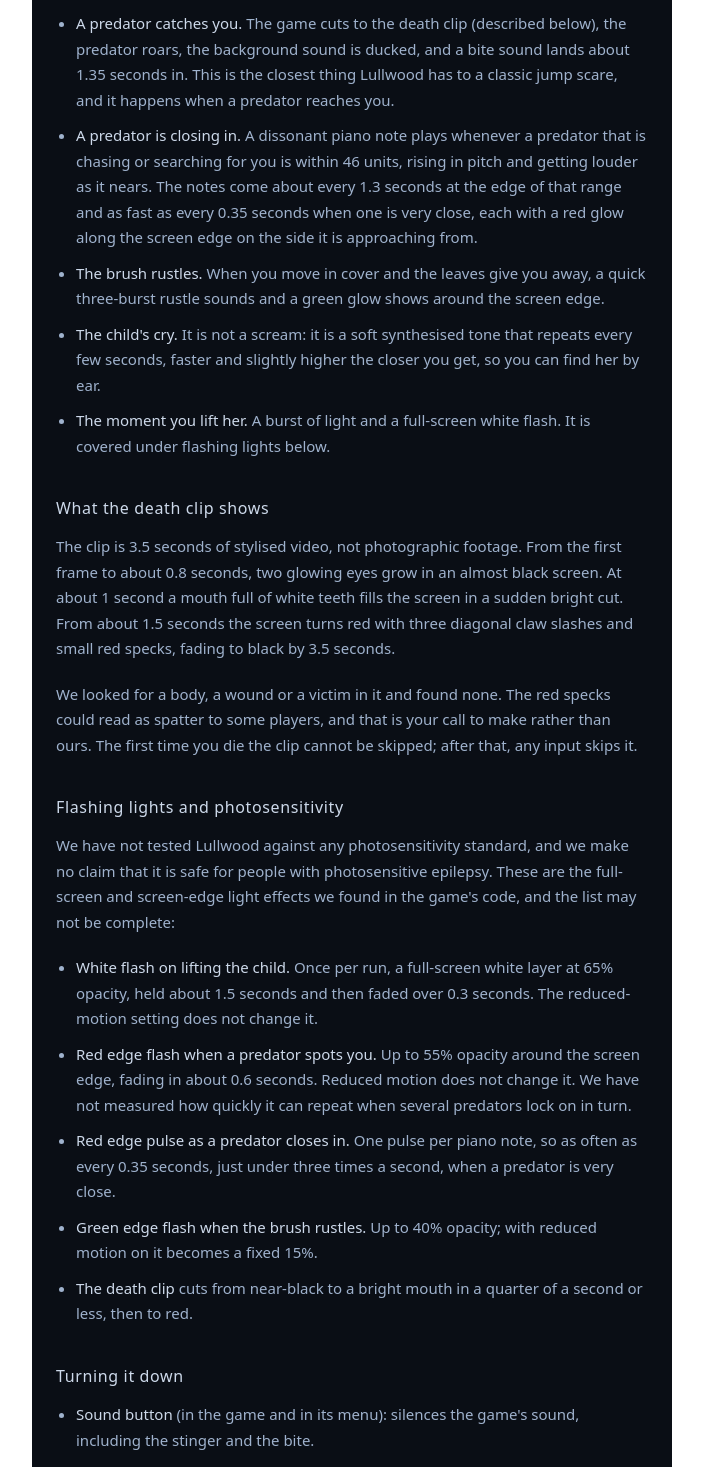
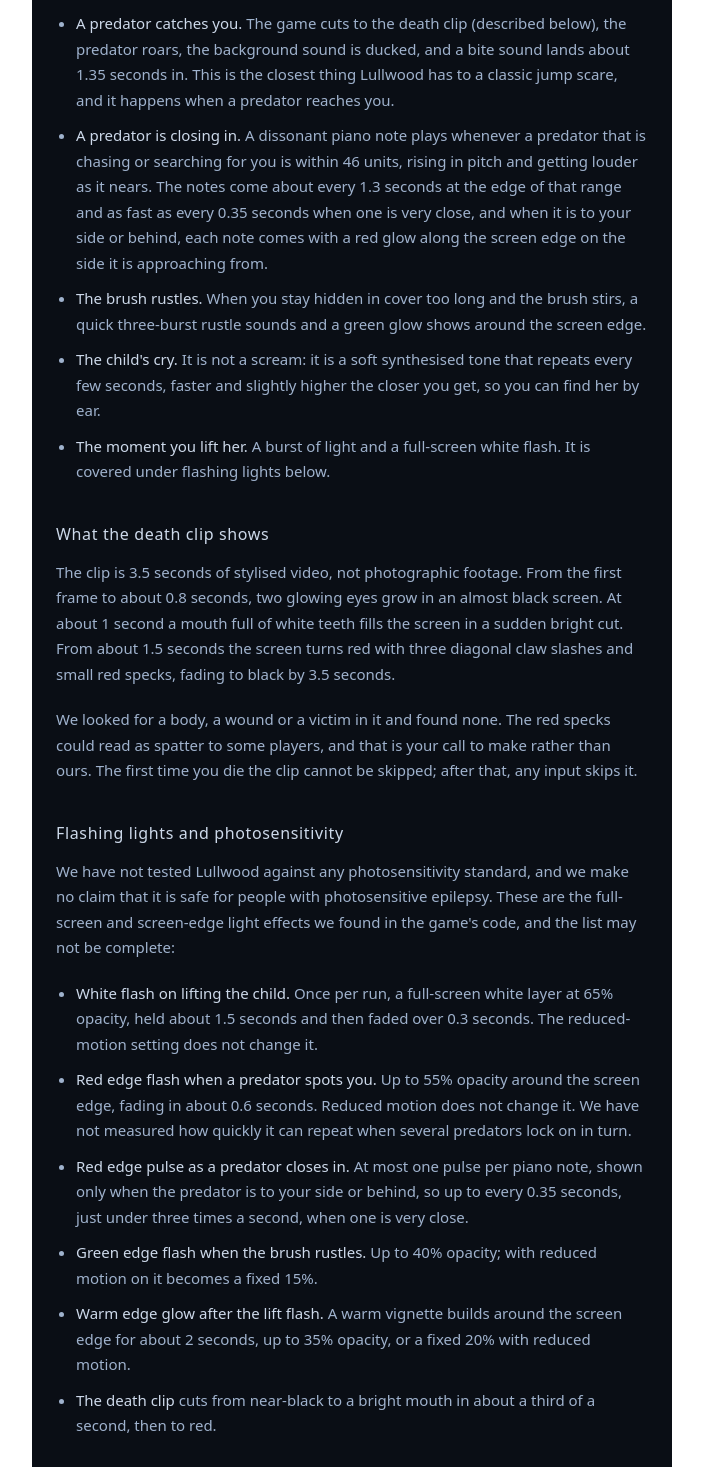
Before and after one commit to DadonStyle/LULLWOOD, a Next.js app: page /guides/content-notes in a window 1280 px wide. Shown: the part 883-2350 px from the top of the page, without its empty margins (288-991 px from the left). Built offline with nearby package versions, Linux system fonts and the light colour scheme.

Commit message:
LUL-6469: content notes - fix rustle trigger, game-menu Sound row, spacing, reviewer notes

```diff
--- a/app/guides/content-notes/page.tsx
+++ b/app/guides/content-notes/page.tsx
@@ -1,6 +1,7 @@
 import type { Metadata } from "next";
 import Link from "next/link";
 import { SITE_NAME, SITE_URL } from "@/lib/site";
+import { socialImage } from "@/lib/seo";
 
 // Content notes (S-028, LUL-6469). Every claim below was read off the shipped
 // game on origin/release/next at 0206a79 (2026-11-16); nothing here is stated
@@ -12,18 +13,25 @@ import { SITE_NAME, SITE_URL } from "@/lib/site";
 //                                   deathAudio :4752-4763 (chomp at +1.35 s),
 //                                   <video id="deathVideo"> GameCanvas.tsx :1088
 //   first death unskippable         HAS_DIED_KEY :3887-3895, skipCutsceneIfAllowed :3995
+//   win edge vignette               winPendingActive :8740, :8885-8887 (0.35 peak over 1.5 s,
+//                                   0.2 fixed under reduced motion), #winPendingCue
 //   win flash (white, full screen)  FLASH_PEAK_OPACITY 0.65 :2039, fireBoom :2124-2132,
 //                                   hold 1.5 s + 0.3 s fade :2159, #flash background
 //                                   #fff GameCanvas.tsx :1055; no motionReduced() check
-//   rustle sting + green edge       rustleSting :4783, rollCoverRustle :4473-4481,
+//   rustle sting + green edge       rustleSting :4783, rollCoverRustle :4473-4481 (fires
+//                                   when hide time clears COVER_RUSTLE_THRESHOLD_S, i.e.
+//                                   staying hidden too long, not moving),
 //                                   rustleFlash :8883-8884 (reduced motion -> 0.15)
 //   approach notes + bearing pulse  pianoTimer :8847-8858 (interval 1.3 s -> 0.35 s
-//                                   within 46 units), pianoNote :4805, bearingPulseT
+//                                   within 46 units; glow skipped when the predator is
+//                                   ahead, :8857), pianoNote :4805, bearingPulseT
 //                                   :8894-8896, #bearingPulse GameCanvas.tsx :1042-1045
 //   child's cry                     childCry :3011, cryTimer :9132-9139
 //   settings                        components/SettingsPanel.tsx :278-303 (reduced
 //                                   motion, captions, Predator Audio), captionsOn
-//                                   default false Hud.tsx :387, Sound button Hud.tsx :981
+//                                   default false Hud.tsx :387; Sound row in the game menu
+//                                   components/GameMenu.tsx :167-175 (the HUD Sound button,
+//                                   Hud.tsx :981, sits in #panel, hidden unless Admin mode)
 // The death clip (public/death.mp4, 3.54 s, 640x360) was decoded in Chrome and
 // 15 evenly spaced frames inspected on 2026-11-16: eyes in black 0-0.8 s, a toothed
 // mouth 1.0-1.3 s, red slashes and specks 1.5-3.5 s, fade to black. No body, no wound.
@@ -31,12 +39,10 @@ import { SITE_NAME, SITE_URL } from "@/lib/site";
 // an age rating, or any photosensitivity result -- none was established.
 const TITLE = "Does Lullwood Have Jump Scares or Gore? Content Notes";
 const DESCRIPTION =
-  "Does Lullwood have jump scares or gore? It has sudden moments: a sharp stinger, a red edge flash and a 3.5-second death clip. What each is, and how to turn it down.";
+  "Does Lullwood have jump scares or gore? It has sudden moments: a sharp stinger, a red edge flash and a 3.5-second death clip. What each is, and how to mute it.";
 const PUBLISHED = "2026-11-16";
 const MODIFIED = "2026-11-16";
 const PAGE_URL = `${SITE_URL}/guides/content-notes`;
-// Same text as app/opengraph-image.alt.txt / twitter-image.alt.txt.
-const SOCIAL_IMAGE_ALT = "Lullwood: a glowing child alone in a foggy night forest, first-person browser horror game";
 
 const QUICK = [
   {
@@ -47,7 +53,7 @@ const QUICK = [
   {
     question: "Can I turn the scary sounds off in Lullwood?",
     answer:
-      "Yes. The Sound button in the game silences the game's sound. The Predator Audio slider in Settings lowers predator calls and the death roar, but not the sharp stinger when a predator spots you or the bite sound at the end of the death clip.",
+      "Yes. The Sound row in the game menu silences the game's sound. The Predator Audio slider in Settings lowers predator calls and the death roar, but not the sharp stinger when a predator spots you or the bite sound at the end of the death clip.",
   },
   {
     question: "Can I skip Lullwood's death clip?",
@@ -69,7 +75,7 @@ export const metadata: Metadata = {
     siteName: SITE_NAME,
     locale: "en_US",
     type: "article",
-    images: [{ url: "/opengraph-image.png", width: 1200, height: 630, alt: SOCIAL_IMAGE_ALT }],
+    images: [socialImage(TITLE)],
     publishedTime: PUBLISHED,
     modifiedTime: MODIFIED,
   },
@@ -77,7 +83,7 @@ export const metadata: Metadata = {
     card: "summary_large_image",
     title: TITLE,
     description: DESCRIPTION,
-    images: [{ url: "/twitter-image.png", width: 1200, height: 630, alt: SOCIAL_IMAGE_ALT }],
+    images: [socialImage(TITLE)],
   },
 };
 
@@ -186,14 +192,14 @@ export default function ContentNotesPage() {
                 note plays whenever a predator that is chasing or searching for
                 you is within 46 units, rising in pitch and getting louder as it nears. The notes
                 come about every 1.3 seconds at the edge of that range and as
-                fast as every 0.35 seconds when one is very close, each with a
-                red glow along the screen edge on the side it is approaching
-                from.
+                fast as every 0.35 seconds when one is very close, and when
+                it is to your side or behind, each note comes with a red glow
+                along the screen edge on the side it is approaching from.
               </li>
               <li>
-                <strong>The brush rustles.</strong> When you move in cover and
-                the leaves give you away, a quick three-burst rustle sounds and
-                a green glow shows around the screen edge.
+                <strong>The brush rustles.</strong> When you stay hidden in
+                cover too long and the brush stirs, a quick three-burst rustle
+                sounds and a green glow shows around the screen edge.
               </li>
               <li>
                 <strong>The child&apos;s cry.</strong> It is not a scream: it is
@@ -246,24 +252,30 @@ export default function ContentNotesPage() {
                 quickly it can repeat when several predators lock on in turn.
               </li>
               <li>
-                <strong>Red edge pulse as a predator closes in.</strong> One pulse
-                per piano note, so as often as every 0.35 seconds, just under
-                three times a second, when a predator is very close.
+                <strong>Red edge pulse as a predator closes in.</strong> At most
+                one pulse per piano note, shown only when the predator is to
+                your side or behind, so up to every 0.35 seconds, just under
+                three times a second, when one is very close.
               </li>
               <li>
                 <strong>Green edge flash when the brush rustles.</strong> Up to
                 40% opacity; with reduced motion on it becomes a fixed 15%.
               </li>
               <li>
+                <strong>Warm edge glow after the lift flash.</strong> A
+                warm vignette builds around the screen edge for about 2
+                seconds, up to 35% opacity, or a fixed 20% with reduced motion.
+              </li>
+              <li>
                 <strong>The death clip</strong> cuts from near-black to a bright
-                mouth in a quarter of a second or less, then to red.
+                mouth in about a third of a second, then to red.
               </li>
             </ul>
 
             <h2>Turning it down</h2>
             <ul>
               <li>
-                <strong>Sound button</strong> (in the game and in its menu):
+                <strong>Sound row in the game menu</strong>:
                 silences the game&apos;s sound, including the stinger and the bite.
               </li>
               <li>
@@ -308,7 +320,7 @@ export default function ContentNotesPage() {
               We have not tested for photosensitivity triggers, we have no
               official age rating to give, and we have not audited the game for
               anything beyond the sounds, lights and death clip described here.
-              If you find something this page missed, tell us through the
+              If you find something this page missed, tell us through the{" "}
               <Link href="/suggest">Lullwood suggestion box</Link> and we will
               correct the page.
             </p>
```
